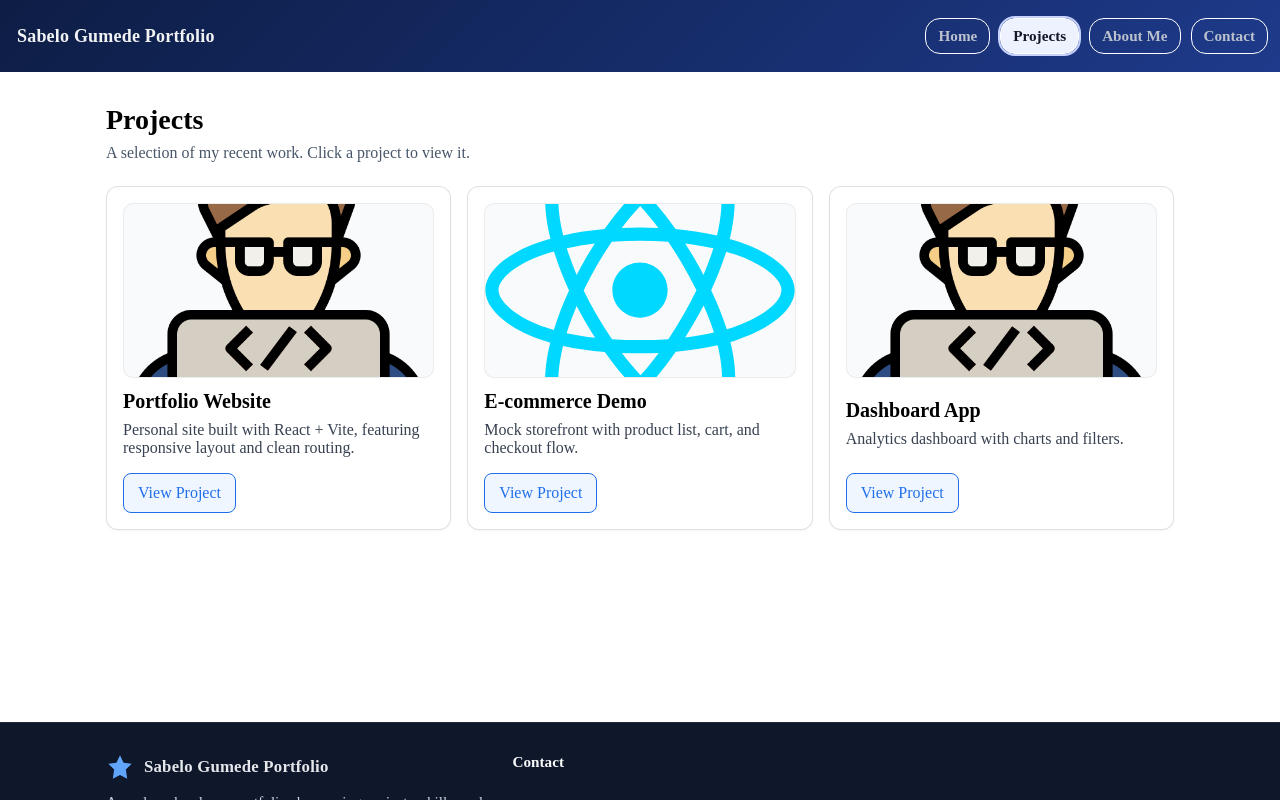
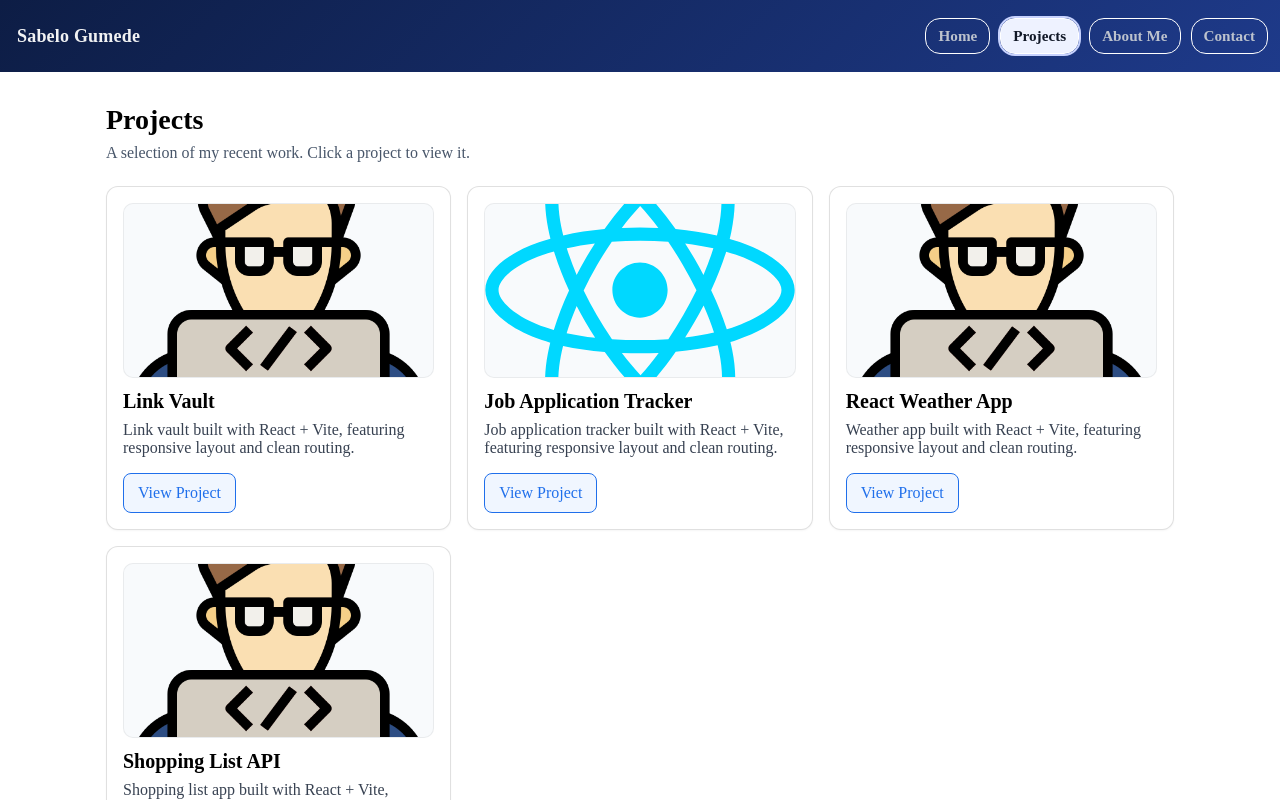
Before and after one commit to juniorSarh/Portfolio-Sabelo, a React (Vite) app: page /projects in a window 1280 px wide. Shown: the top 800 px of the page. Built offline with nearby package versions, Linux system fonts and the light colour scheme.

Commit message:
updates on projects page for projects contnet

```diff
--- a/src/components/Footer.tsx
+++ b/src/components/Footer.tsx
@@ -24,7 +24,8 @@ export default function Footer({
             <span className={styles.appName}>{appName}</span>
           </div>
           <p className={styles.blurb}>
-            A modern developer portfolio showcasing projects, skills, and ways to get in touch.
+            A modern developer portfolio showcasing projects, skills, and ways
+            to get in touch.
           </p>
 
           <div className={styles.socials} aria-label="Social links">
@@ -40,7 +41,13 @@ export default function Footer({
                 />
               </svg>
             </a>
-            <a className={styles.socialLink} href="https://www.linkedin.com/in/sabelogumede/" target="_blank" rel="noopener noreferrer" aria-label="LinkedIn">
+            <a
+              className={styles.socialLink}
+              href="https://www.linkedin.com/in/sabelogumede/"
+              target="_blank"
+              rel="noopener noreferrer"
+              aria-label="LinkedIn"
+            >
               <svg
                 viewBox="0 0 24 24"
                 className={styles.socialIcon}
@@ -52,7 +59,11 @@ export default function Footer({
                 />
               </svg>
             </a>
-            <a className={styles.socialLink} href="#" aria-label="GitHub">
+            <a
+              className={styles.socialLink}
+              href="https://github.com/juniorSarh"
+              aria-label="GitHub"
+            >
               <svg
                 viewBox="0 0 24 24"
                 className={styles.socialIcon}
--- a/src/components/Navbar.tsx
+++ b/src/components/Navbar.tsx
@@ -6,7 +6,7 @@ type NavbarProps = {
   appName?: string;
 };
 
-export default function Navbar({ appName = "Sabelo Gumede Portfolio" }: NavbarProps) {
+export default function Navbar({ appName = "Sabelo Gumede" }: NavbarProps) {
   return (
     <header className={styles.navbar}>
       <NavLink to="/" className={styles.brand} aria-label={`${appName} home`}>
--- a/src/pages/Home.tsx
+++ b/src/pages/Home.tsx
@@ -2,50 +2,96 @@
 import Navbar from '../components/Navbar'
 import Footer from '../components/Footer'
 import styles from '../module.css/Home.module.css'
-import codingImg from '../assets/coding.png'
+import codingImg from '../assets/sabelo.png'
 
 export default function Home() {
   return (
     <div>
-        <Navbar/>
+      <Navbar />
       <main className={styles.hero}>
         <section className={styles.heroCard}>
           <h1 className={styles.title}>Hi, I'm Sabelo Gumede</h1>
-            <p className={styles.subtitle}>Full-Stack Developer crafting clean, accessible solutions with React, TypeScript, Node.js, and .NET.</p>
+          <p className={styles.subtitle}>
+            Full-Stack Developer/ cloud & software engineer with strong end‑user
+            support background and hands‑on React/TypeScript and Node.js
+            projects.
+            <br />
+            <br />
+            Comfortable with Microsoft 365 environments, ticketing/SLAs, and
+            building small full‑stack apps (REST APIs + modern front‑ends). Keen
+            to grow within managed services, cloud operations, or a junior
+            full‑stack role.
+          </p>
+          <br />
+          <br />
           <div className={styles.actions}>
-              <a href="/projects" className={styles.buttonPrimary} aria-label="View my projects">View Projects</a>
-              <a href="/contact" className={styles.buttonGhost} aria-label="Get in touch">Get in touch</a>
+            <a
+              href="/projects"
+              className={styles.buttonPrimary}
+              aria-label="View my projects"
+            >
+              View Projects
+            </a>
+            <a
+              href="/contact"
+              className={styles.buttonGhost}
+              aria-label="Get in touch"
+            >
+              Get in touch
+            </a>
           </div>
         </section>
 
         <section className={styles.visual}>
-            <img src={codingImg} alt="Developer at work" className={styles.illustration} />
+          <img
+            src={codingImg}
+            alt="Developer at work"
+            className={styles.illustration}
+          />
         </section>
       </main>
-        <div className={styles.features}>
+      {/* <div className={styles.features}>
         <span className={styles.chip}>Full-stack developer</span>
         <span className={styles.chip}>IoT Facilitator</span>
-          <span className={styles.chip}>Former IT Support</span>
+        <span className={styles.chip}>IT Support</span>
         <span className={styles.chip}>React & TypeScript</span>
         <span className={styles.chip}>Open to opportunities</span>
-        </div>
+      </div> */}
       <section className={styles.section}>
         <h2 className={styles.sectionHeading}>Featured Projects</h2>
         <div className={styles.miniGrid}>
           <article className={styles.miniCard}>
             <h3 className={styles.miniTitle}>Portfolio Website</h3>
             <p>A fast, responsive portfolio built with React + Vite.</p>
-              <a href="/projects" className={styles.miniLink} aria-label="See projects">See more →</a>
+            <a
+              href="/projects"
+              className={styles.miniLink}
+              aria-label="See projects"
+            >
+              See more →
+            </a>
           </article>
           <article className={styles.miniCard}>
             <h3 className={styles.miniTitle}>E-commerce Demo</h3>
             <p>Mock storefront with cart and checkout flows.</p>
-              <a href="/projects" className={styles.miniLink} aria-label="See projects">See more →</a>
+            <a
+              href="/projects"
+              className={styles.miniLink}
+              aria-label="See projects"
+            >
+              See more →
+            </a>
           </article>
           <article className={styles.miniCard}>
             <h3 className={styles.miniTitle}>Analytics Dashboard</h3>
             <p>Data visualizations with filters and insights.</p>
-              <a href="/projects" className={styles.miniLink} aria-label="See projects">See more →</a>
+            <a
+              href="/projects"
+              className={styles.miniLink}
+              aria-label="See projects"
+            >
+              See more →
+            </a>
           </article>
         </div>
       </section>
@@ -67,7 +113,7 @@ export default function Home() {
           </div>
         </div>
       </section>
-        <Footer/>
+      <Footer />
     </div>
-  )
+  );
 }
--- a/src/pages/Projects.tsx
+++ b/src/pages/Projects.tsx
@@ -7,22 +7,31 @@ import reactLogo from "../assets/react.svg"
 export default function Projects() {
   const projects = [
     {
-      title: "Portfolio Website",
-      description: "Personal site built with React + Vite, featuring responsive layout and clean routing.",
+      title: "Link Vault",
+      description:
+        "Link vault built with React + Vite, featuring responsive layout and clean routing.",
       link: "https://your-portfolio-live-link.example.com",
       imageSrc: codingImg,
       imageAlt: "Screenshot preview of the portfolio website",
     },
     {
-      title: "E-commerce Demo",
-      description: "Mock storefront with product list, cart, and checkout flow.",
+      title: "Job Application Tracker",
+      description:
+        "Job application tracker built with React + Vite, featuring responsive layout and clean routing.",
       link: "https://your-ecommerce-live-link.example.com",
       imageSrc: reactLogo,
       imageAlt: "E-commerce demo logo",
     },
     {
-      title: "Dashboard App",
-      description: "Analytics dashboard with charts and filters.",
+      title: "React Weather App",
+      description: "Weather app built with React + Vite, featuring responsive layout and clean routing.",
+      link: "https://your-dashboard-live-link.example.com",
+      imageSrc: codingImg,
+      imageAlt: "Dashboard analytics preview",
+    },
+    {
+      title: "Shopping List API",
+      description: "Shopping list app built with React + Vite, featuring responsive layout and clean routing.",
       link: "https://your-dashboard-live-link.example.com",
       imageSrc: codingImg,
       imageAlt: "Dashboard analytics preview",
```
Also changed, not shown: src/assets/sabelo.png (added). Lines whose indentation alone changed are shown as unchanged.
